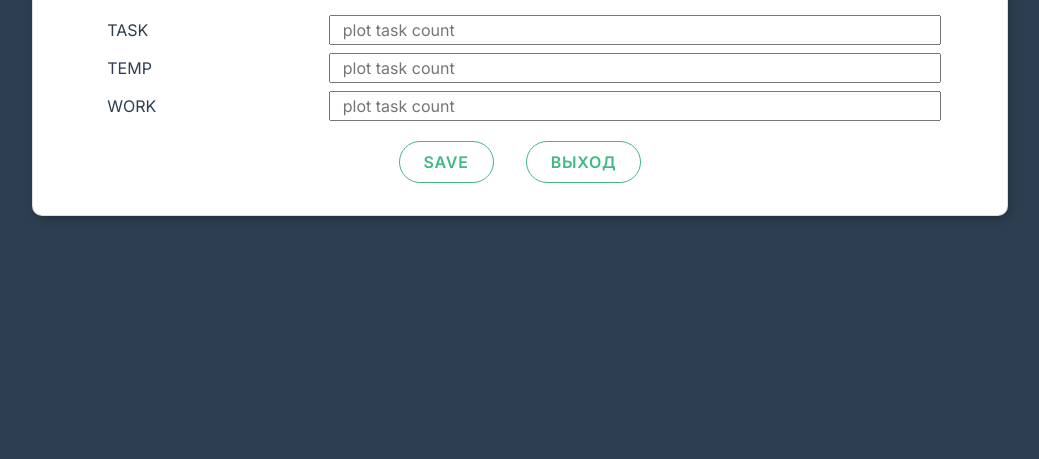
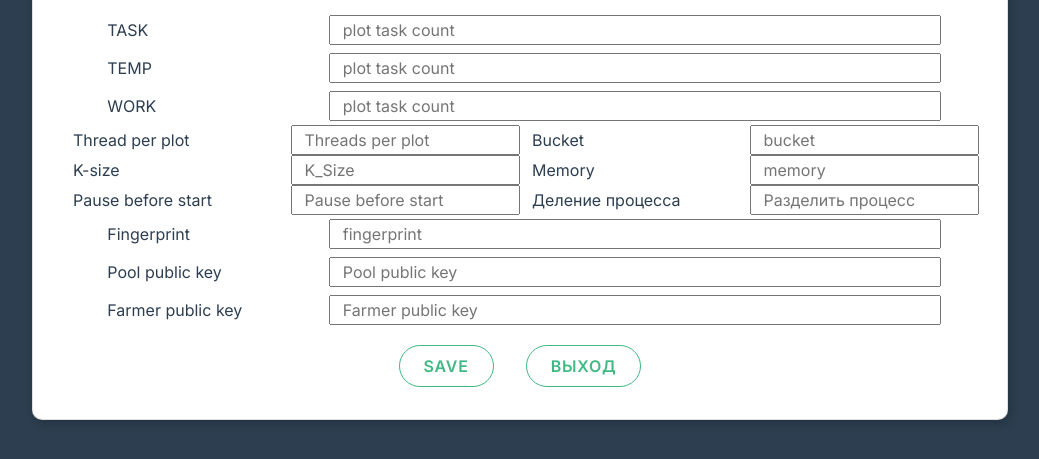
Before and after one commit to FairWindCo/start_chia, a Python web app: template templates/modify.html in a window 1280 px wide. Shown: the part 143-602 px from the top of the page, without its empty margins (120-1159 px from the left). Run offline with Jinja, Linux system fonts and the light colour scheme; the template is opened without the code that fills it, so the values that code supplies are empty.

Commit message:
add more options for modify

```diff
--- a/templates/modify.html
+++ b/templates/modify.html
@@ -16,6 +16,33 @@
             <span class="col-3">WORK</span>
             <input type="text" class="col-8 m-1 username" id="work_path" name="work_path"
                    placeholder="plot task count" value="{{work_path}}">
+                        <span class="col-3">Thread per plot</span>
+            <input type="number" class="col-3 username" id="thread_per_plot" name="thread_per_plot"
+                   placeholder="Threads per plot" value="{{thread_per_plot}}">
+            <span class="col-3">Bucket</span>
+            <input type="number" class="col-3 username" id="bucket" name="bucket"
+                   placeholder="bucket" value="{{bucket}}">
+            <span class="col-3">K-size</span>
+            <input type="number" class="col-3 username" id="k_size" name="k_size"
+                   placeholder="K_Size" value="{{k_size}}">
+            <span class="col-3">Memory</span>
+            <input type="number" class="col-3 username" id="memory" name="memory"
+                   placeholder="memory" value="{{memory}}">
+            <span class="col-3">Pause before start</span>
+            <input type="number" class="col-3 username" id="pause_before_start" name="pause_before_start"
+                   placeholder="Pause before start" value="{{pause_before_start}}">
+            <span class="col-3">Деление процесса</span>
+            <input type="number" class="col-3 username" id="parallel_plot" name="parallel_plot"
+                   placeholder="Разделить процесс" value="{{parallel_plot}}">
+                        <span class="col-3">Fingerprint</span>
+            <input type="text" class="col-8 m-1 username" id="fingerprint" name="fingerprint"
+                   placeholder="fingerprint" value="{{fingerprint|default('', true)}}">
+                        <span class="col-3">Pool public key</span>
+            <input type="text" class="col-8 m-1 username" id="pool_pub_key" name="pool_pub_key"
+                   placeholder="Pool public key" value="{{pool_pub_key|default('', true)}}">
+                        <span class="col-3">Farmer public key</span>
+            <input type="text" class="col-8 m-1 username" id="farmer_pub_key" name="farmer_pub_key"
+                   placeholder="Farmer public key" value="{{farmer_pub_key|default('', true)}}">
             <input class="col-4 m-3 btn button btn-info" id="submit" name="submit" type="submit" value="Save">
             <a class="col-4 m-3 btn button btn-info" href="/control">ВЫХОД</a>
         </form>
```
Also changed, not shown: main.py (+29 -1 lines).
